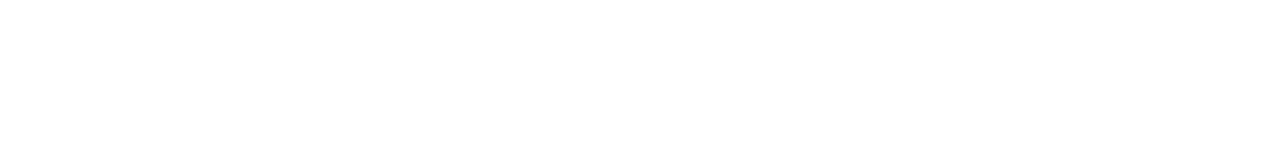
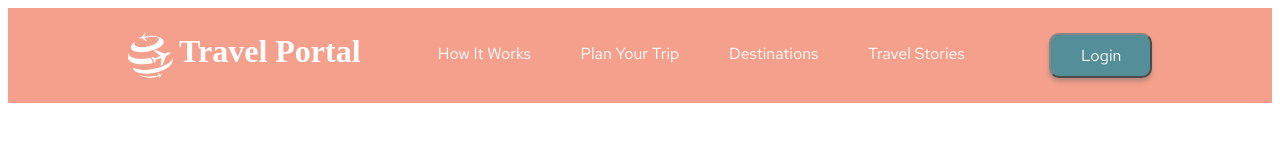
Before and after one commit to Pollacco/Travel, a plain HTML site: page index.html in a window 1280 px wide. Drawn offline with Linux system fonts and the light colour scheme; a web font is replaced by a local one.

Commit message:
feat: add header

```diff
--- a/index.html
+++ b/index.html
@@ -4,12 +4,31 @@
   <meta charset="UTF-8">
   <meta http-equiv="X-UA-Compatible" content="IE=edge">
   <meta name="viewport" content="width=device-width, initial-scale=1.0">
+  <link rel="preconnect" href="https://fonts.googleapis.com">
+<link rel="preconnect" href="https://fonts.gstatic.com" crossorigin>
+<link href="https://fonts.googleapis.com/css2?family=Inter:wght@400;700&family=Magra:wght@400;700&family=Merriweather:wght@400;700&family=Poppins:wght@400;700&family=Red+Hat+Text:wght@400;700&display=swap" rel="stylesheet">
   <link rel="stylesheet" href="style.css">
   <title>Travel</title>
 </head>
 <body>
   <header>
-
+    <div class="header_wrapper">
+      <div class="header_flex">
+        <div class="logo">
+          <img src="../Travel/assets/svg/logo.svg" alt="logo">
+          <h1>Travel Portal </h1>
+        </div>
+        <nav class="header_navigation">
+          <ul class="header_navigation_list">
+            <li class="header_navigation_item"><a class="header_navigation_link" href="">How It Works</a></li>
+            <li class="header_navigation_item"><a class="header_navigation_link" href="">Plan Your Trip</a></li>
+            <li class="header_navigation_item"><a class="header_navigation_link" href="">Destinations</a></li>
+            <li class="header_navigation_item"><a class="header_navigation_link" href="">Travel Stories</a></li>
+          </ul>
+        </nav>
+        <button class="header_buton">Login</button>
+      </div>
+    </div>
   </header>
   <main>
 
--- a/style.css
+++ b/style.css
@@ -0,0 +1,85 @@
+h1 {
+  margin: 0;
+  padding: 0;
+  color: #FFF;
+  font-family: Magra;
+  font-size: 32px;
+  font-style: normal;
+  font-weight: 600;
+  line-height: normal;
+  white-space: pre;
+}
+
+ul {
+  margin: 0;
+  padding: 0;
+  list-style-type: none;
+}
+
+li  {
+  margin: 0;
+  padding: 0;}
+
+a {
+  text-decoration: none;
+}
+
+header {
+  width: 100%;
+}
+
+.header_wrapper{
+  margin: 0 auto;
+  max-width: 1440px;
+  background-color: #F2785C;
+  opacity: 70%;
+}
+
+.header_flex {
+  padding: 25px 120px 25px;
+  display: flex;
+  align-content: center;
+  justify-content: space-between;
+}
+
+.logo {
+  display: flex;
+}
+
+.logo img {
+  margin-right: 6px;
+}
+
+.header_navigation {
+  width: 527px;
+  margin-top: 10px;
+  justify-content: space-between;
+}
+
+.header_navigation_list {
+  display: flex;
+  justify-content: space-between;
+}
+
+.header_navigation_link {
+  color: #FFF;
+  font-family: Red Hat Text;
+  font-size: 16px;
+  font-style: normal;
+  font-weight: 500;
+  line-height: normal;
+}
+
+.header_buton {
+  color: #FFF;
+  font-family: Red Hat Text;
+  font-size: 16px;
+  font-style: normal;
+  font-weight: 500;
+  line-height: normal;
+  max-width: 103px;
+  padding: 10px 30px;
+  border-radius: 10px;
+  background: #0D606F;
+  box-shadow: 0px 2px 3px 0px rgba(13, 96, 111, 0.16), 0px 4px 4px 0px rgba(0, 0, 0, 0.25);
+}
```
Also changed, not shown: assets/svg/logo.svg (added).
